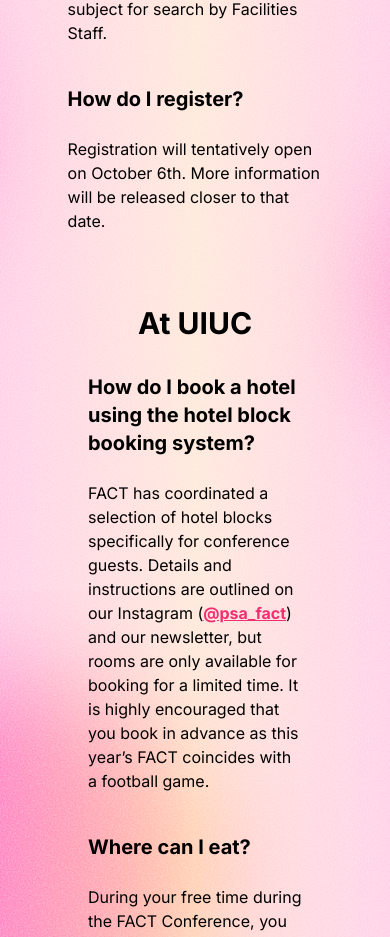
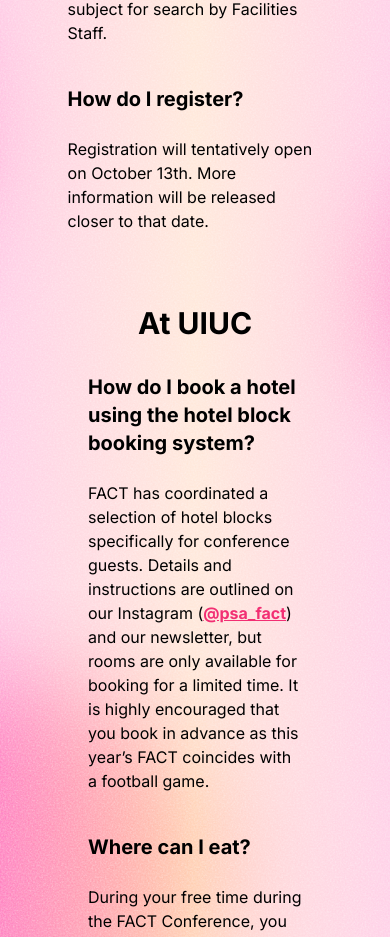
Before and after one commit to filipinx-americans-coming-together/fact-website-frontend, a Next.js app: page /faq in a window 390 px wide. Shown: the part 3119-4056 px from the top of the page. Built offline with nearby package versions, Linux system fonts and the light colour scheme.

Commit message:
faq registration date update + donate page bg

```diff
--- a/src/app/donate/page.tsx
+++ b/src/app/donate/page.tsx
@@ -1,5 +1,6 @@
 "use client";
 
+import PageContainer from "@/components/formatting/PageContainer";
 import Footer from "@/components/formatting/PageFooter";
 import Navbar from "@/components/navigation/Navbar";
 import LinkButton from "@/components/ui/LinkButton";
@@ -21,13 +22,12 @@ export default function Donate() {
     }, []);
 
     return (
-        <>
-            <Navbar />
+        <PageContainer title="Support FACT">
             <div className="min-h-screen py-6">
                 <div className="w-7/12 mx-auto text-center flex flex-col items-center gap-4">
-                    <h1 className="font-bold text-5xl lg:text-6xl m-10 lg:mb-10">
+                    {/* <h1 className="font-bold text-5xl lg:text-6xl m-10 lg:mb-10">
                         Support FACT
-                    </h1>
+                    </h1> */}
                     <br />
                     <iframe
                         width="560"
@@ -72,7 +72,7 @@ export default function Donate() {
                     <div id="bbox-root"></div>
                 </div>
             </div>
-            <Footer />
-        </>
+        </PageContainer>
+
     );
 }
--- a/src/app/faq/page.tsx
+++ b/src/app/faq/page.tsx
@@ -107,7 +107,7 @@ export default function FAQ() {
             Backpacks and large bags are subject for search by Facilities Staff.
           </FAQSection>
           <FAQSection question="How do I register?">
-            Registration will tentatively open on October 6th. More information
+            Registration will tentatively open on October 13th. More information
             will be released closer to that date.
           </FAQSection>
         </div>
```
